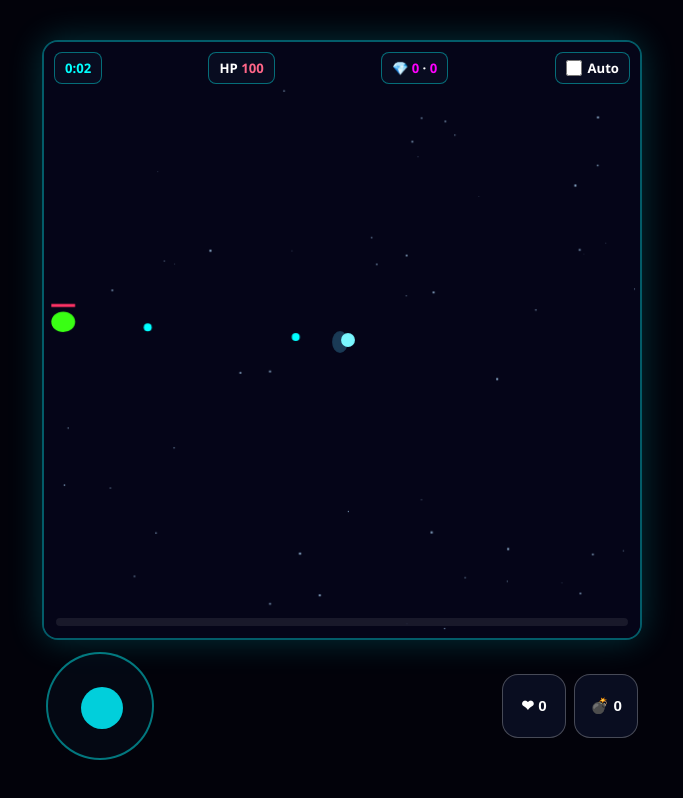
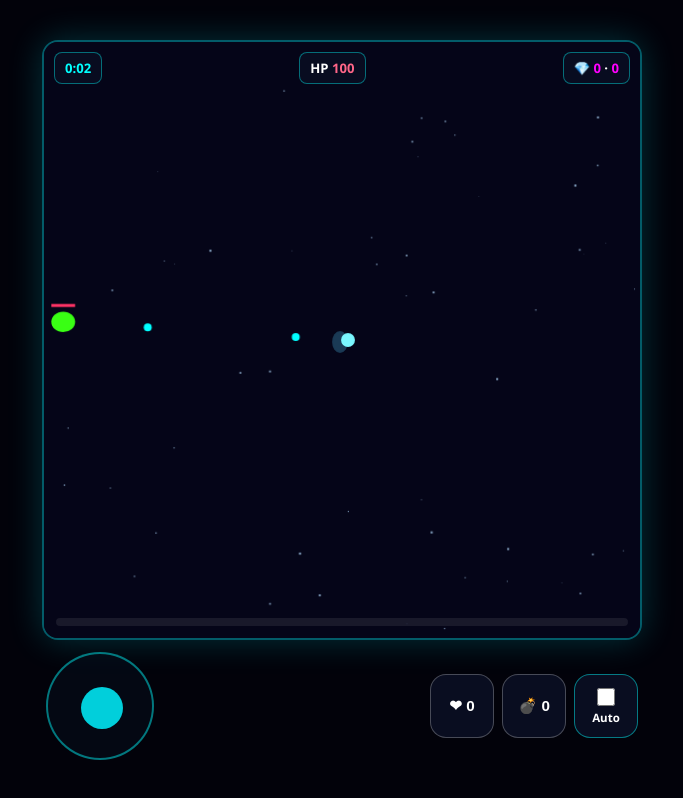
Before and after one commit to icarussgames/alien-survivor, a plain HTML site: page index.html in a window 1280 px wide. Both pictures are taken after a click on the button "EMPEZAR". Shown: the whole page, without its empty margins (298-981 px from the left). Drawn offline with Linux system fonts and the light colour scheme.

Commit message:
Move the auto item check next to the heal and bomb buttons.

```diff
--- a/css/style.css
+++ b/css/style.css
@@ -3,8 +3,6 @@
   #wrap { position:relative; width:min(94vw,94vh); height:min(94vw,94vh); max-width:600px; max-height:600px; aspect-ratio:1/1; border:2px solid rgba(0,255,255,.35); border-radius:16px; overflow:hidden; background:#050518; box-shadow:0 0 35px rgba(0,255,255,.2); }
   canvas { width:100%; height:100%; display:block; }
   #hud { position:absolute; top:10px; left:10px; right:10px; display:flex; justify-content:space-between; gap:6px; pointer-events:none; z-index:5; }
-  #hud .auto { pointer-events:auto; display:flex; align-items:center; gap:6px; cursor:pointer; }
-  #hud .auto input { width:16px; height:16px; accent-color:#00ffff; }
   .card { background:rgba(10,15,35,.85); border:1px solid rgba(0,255,255,.4); border-radius:8px; padding:6px 10px; font-size:.82rem; font-weight:700; white-space:nowrap; }
   .cyan { color:#00ffff; } .mag { color:#ff00ff; } .hp { color:#ff6688; }
   #bar { position:absolute; left:12px; right:12px; bottom:12px; height:8px; border-radius:99px; background:rgba(255,255,255,.08); overflow:hidden; z-index:5; pointer-events:none; }
@@ -48,6 +46,8 @@
   #knob { width:42px; height:42px; border-radius:50%; background:rgba(0,242,254,.85); position:absolute; left:33px; top:33px; }
   .items { display:flex; gap:8px; pointer-events:auto; }
   .items button { width:64px; height:64px; border-radius:16px; border:1px solid rgba(255,255,255,.25); background:rgba(10,15,35,.9); color:#fff; font-weight:800; font-size:.95rem; }
+  .items .auto { width:64px; height:64px; border-radius:16px; border:1px solid rgba(0,255,255,.45); background:rgba(10,15,35,.9); color:#fff; font-weight:800; font-size:.72rem; display:flex; flex-direction:column; align-items:center; justify-content:center; gap:4px; cursor:pointer; }
+  .items .auto input { width:18px; height:18px; accent-color:#00ffff; }
   #banner { position:absolute; top:46px; left:0; right:0; text-align:center; color:#ffcc66; font-weight:800; letter-spacing:1px; pointer-events:none; z-index:6; text-shadow:0 0 12px #000; }
 
 #stick { touch-action:none; }
--- a/index.html
+++ b/index.html
@@ -13,7 +13,6 @@
     <div class="card"><span id="time" class="cyan">0:00</span></div>
     <div class="card">HP <span id="hp" class="hp">100</span></div>
     <div class="card">💎 <span id="runGems" class="mag">0</span> · <span id="lifeGems" class="mag">0</span></div>
-    <label class="card auto" id="autoItem"><input type="checkbox" id="autoCheck"> Auto</label>
   </div>
   <div id="banner" class="hidden"></div>
   <div id="bar" class="hidden"><i id="xp"></i></div>
@@ -83,6 +82,7 @@
   <div class="items">
     <button id="useHeal" type="button">❤ <span id="healN">0</span></button>
     <button id="useBomb" type="button">💣 <span id="bombN">0</span></button>
+    <label class="auto" id="autoItem"><input type="checkbox" id="autoCheck"> Auto</label>
   </div>
 </div>
 <script src="js/data.js"></script>
```
